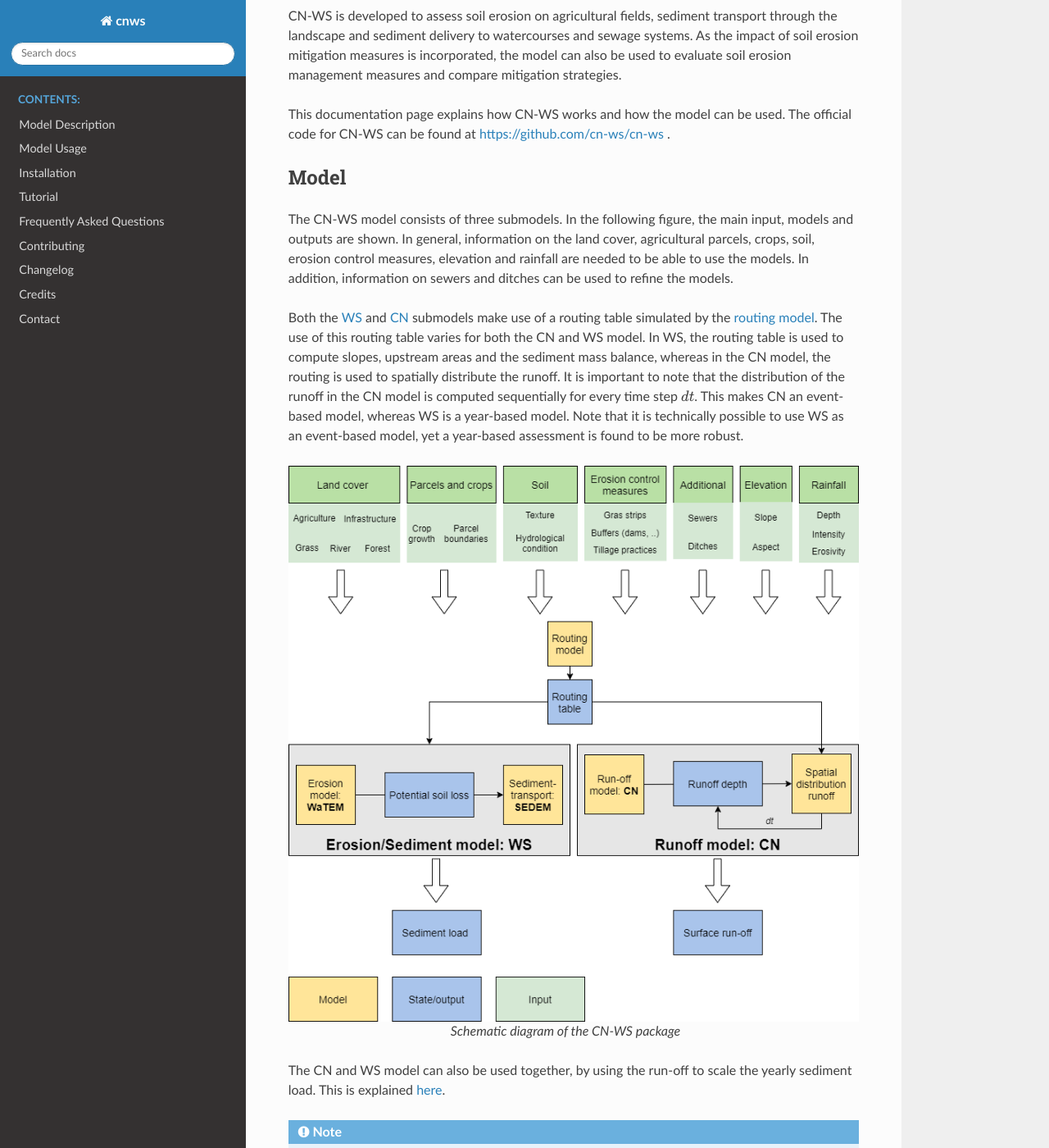
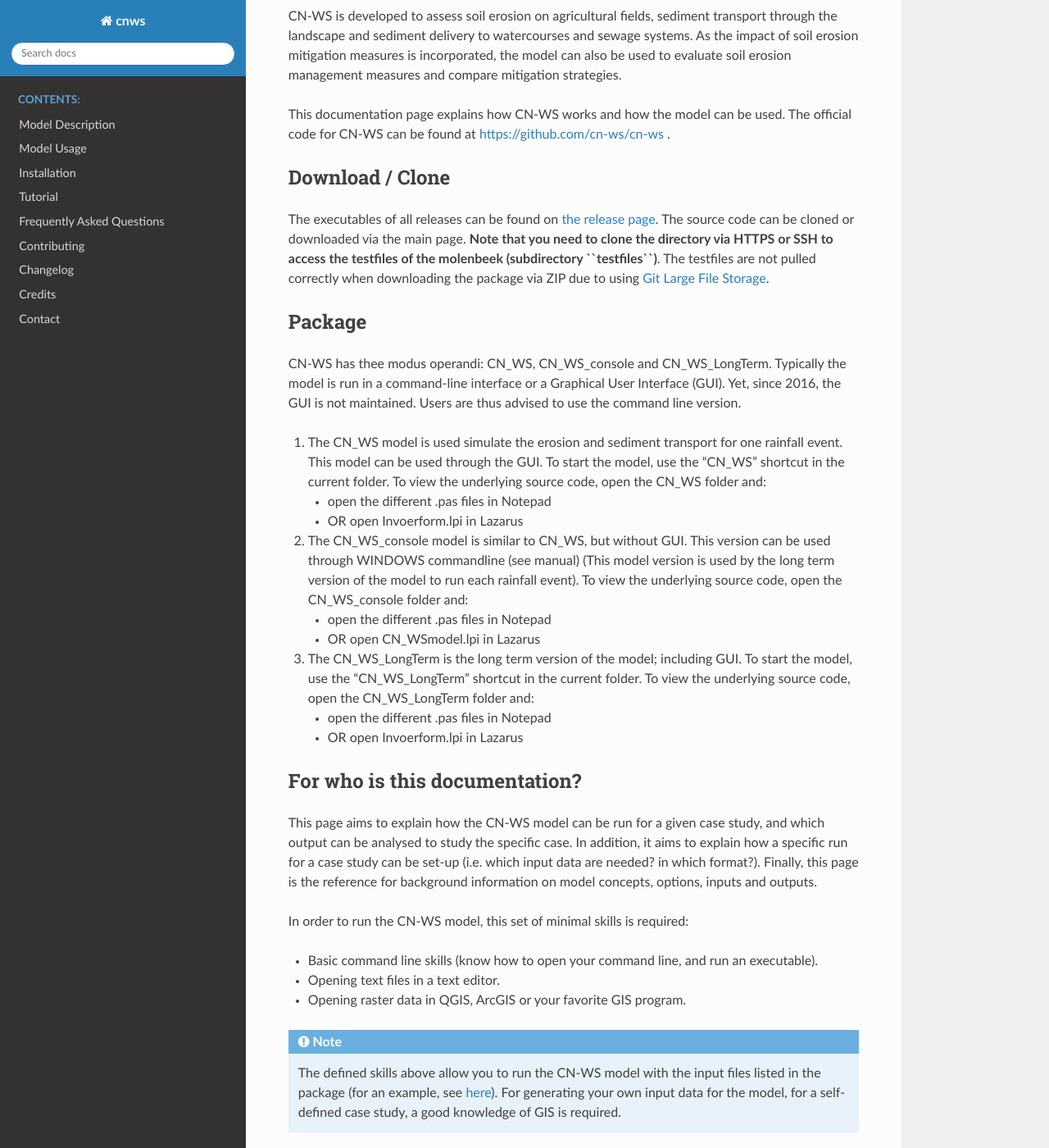
Before and after one commit to watem-sedem/watem-sedem, a Sphinx documentation site: the page built from docs/index.rst, in a window 1280 px wide and 1400 px high, scrolled down 344 px. Shown: the whole window at 82% size. Built offline with Sphinx 7.4.7 and the Read the Docs theme 2.0.0, drawn with Linux system fonts in a browser that asks for light colours; some of the changed text lies outside the part shown.

Commit message:
Remove info about three models from docs

```diff
--- a/README.rst
+++ b/README.rst
@@ -22,44 +22,9 @@ erosion management measures and compare mitigation strategies.
 This documentation page explains how CN-WS works and how the model can be used.
 The official code for CN-WS can be found at https://github.com/cn-ws/cn-ws .
 
-
-Model
-=====
-
-The CN-WS model consists of three submodels. In the
-following figure, the main input, models and outputs are shown. In general,
-information on the land cover, agricultural parcels, crops, soil, erosion control
-measures, elevation and rainfall are needed to be able to use the models.
-In addition, information on sewers and ditches can be used to refine the
-models.
-
-Both the :ref:`WS <WS>` and :ref:`CN <CN>` submodels make use of a routing table
-simulated by the :ref:`routing model <routing>`. The use of this routing table
-varies for both the CN and WS model. In WS, the routing table is used to
-compute slopes, upstream areas and the sediment mass balance, whereas in the
-CN model, the routing is used to spatially distribute the runoff. It is
-important to note that the distribution of the runoff in the CN model is
-computed sequentially for every time step :math:`dt`. This makes CN an
-event-based model, whereas WS is a year-based model. Note that it is
-technically possible to use WS as an event-based model, yet a year-based
-assessment is found to be more robust.
-
-.. figure:: _static/png/diagram_cn_ws_package.png
-    :width: 771px
-    :align: center
-
-    Schematic diagram of the CN-WS package
-
-The CN and WS model can also be used together, by using the
-run-off to scale the yearly sediment load. This is explained :ref:`here
-<CNWS>`.
-
-.. note::
-    The CN-WS package is still being optimized to make sure the CN, WS and
-    routing model can be run separately.
-
 Download / Clone
 ================
+
 The executables of all releases can be found on
 `the release page <https://github.com/cn-ws/cn-ws/releases>`_. The source code
 can be cloned or downloaded via the main page. **Note that you need to clone
--- a/docs/model.rst
+++ b/docs/model.rst
@@ -7,7 +7,7 @@ Model Description
 CN-WS consists of three major parts. A routing algorithm and a combination of
 two models: WaTEM/SEDEM (WS) and the Curve Number model (CN).
 
-These parts are described in the following chapters. The part CN-WS describes the
+These parts are described in the subsequent chapters. The part CN-WS describes the
 combination of the three parts and is followed by an overview of the formulas
 and units.
 
```
